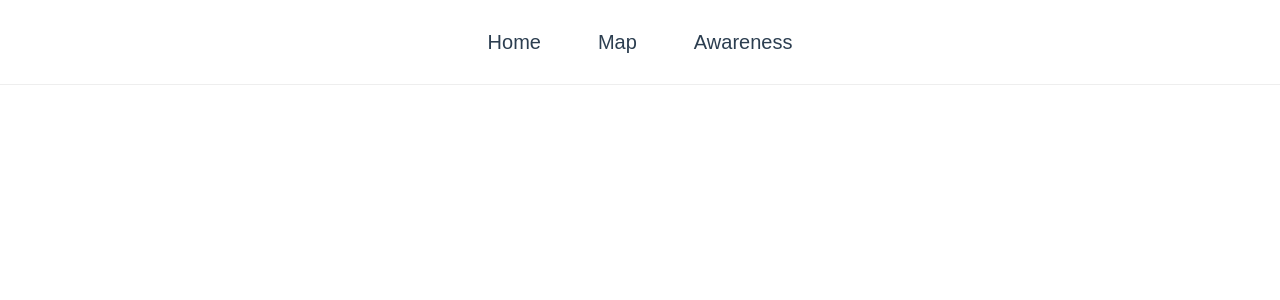
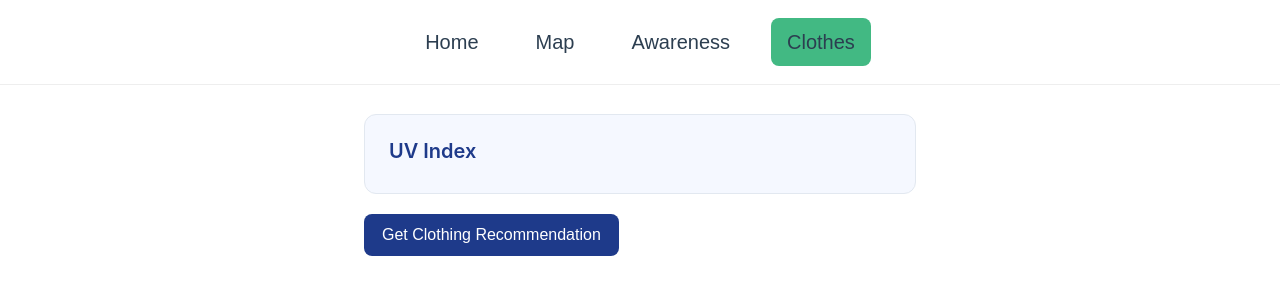
Before and after one commit to cpen0019/FIT5120_26S1_TA14, a Vue app: page /clothes in a window 1280 px wide. Before the commit this address had no page. Shown: the top 300 px of the page. Built offline with nearby package versions, Linux system fonts and the light colour scheme; no server answers.

Commit message:
file transfer to clean repo

```diff
--- a/package.json
+++ b/package.json
@@ -10,6 +10,7 @@
   },
   "dependencies": {
     "chart.js": "^4.5.1",
+    "ollama": "^0.6.3",
     "papaparse": "^5.5.3",
     "vue": "^3.5.29",
     "vue-chartjs": "^5.3.3",
--- a/src/App.vue
+++ b/src/App.vue
@@ -4,6 +4,7 @@
       <router-link to="/">Home</router-link>
       <router-link to="/map">Map</router-link>
       <router-link to="/awareness">Awareness</router-link>
+      <router-link to="/clothes">Clothes</router-link>
     </nav>
 
     <main class="content">
--- a/src/router/index.js
+++ b/src/router/index.js
@@ -2,11 +2,13 @@ import { createRouter, createWebHistory } from 'vue-router'
 import Home from '../views/Home.vue'
 import Map from '../views/Map.vue'
 import Awareness from '../views/Awareness.vue'
+import Clothes from '../views/Clothes.vue'
 
 const routes = [
   { path: '/', component: Home },
   { path: '/map', component: Map },
-  { path: '/awareness', component: Awareness}
+  { path: '/awareness', component: Awareness},
+  { path: '/clothes', component: Clothes}
 ]
 
 const router = createRouter({
--- /dev/null
+++ b/src/utils/shared.js
@@ -0,0 +1,74 @@
+import { ref } from "vue";
+
+export async function fetchWeather() {
+  const loading = ref(false);
+
+
+  const currentUv = ref(null);
+  const error = ref(null);
+  loading.value = true
+  error.value = ''
+  const position = await new Promise((resolve, reject) => {
+    navigator.geolocation.getCurrentPosition(resolve, reject);
+  });
+
+  const { latitude, longitude } = position.coords;
+
+
+  try {
+    const url =
+      `https://api.open-meteo.com/v1/forecast?latitude=${latitude}&longitude=${longitude}` +
+      `&current=uv_index` +
+      `&hourly=uv_index` +
+      `&daily=uv_index_max,temperature_2m_max,temperature_2m_min` +
+      `&timezone=auto`;
+
+    const response = await fetch(url);
+
+    if (!response.ok) {
+      throw new Error('Failed to fetch weather data.');
+    }
+
+    const data = await response.json();
+
+    currentUv.value = data.current?.uv_index ?? null;
+
+    return {currentUv};
+
+  } catch (err) {
+    error.value = err.message || 'Something went wrong.';
+  } finally {
+    loading.value = false;
+  }
+}
+
+
+export async function getWeatherData(apiKey) {
+
+  // Step 1: Get current geolocation
+  const position = await new Promise((resolve, reject) => {
+    navigator.geolocation.getCurrentPosition(resolve, reject);
+  });
+
+  const { latitude, longitude } = position.coords;
+
+  // Step 2: Fetch weather data from OpenWeather
+  const url = `https://api.openweathermap.org/data/2.5/weather?lat=${latitude}&lon=${longitude}&units=metric&appid=${apiKey}`;
+
+  const response = await fetch(url);
+  if (!response.ok) {
+    throw new Error("Failed to fetch weather data");
+  }
+
+  const data = await response.json();
+
+  console.log(data);
+
+  // Step 3: Extract required fields
+  return {
+    latitude,
+    longitude,
+    temperature: data.main.temp,
+    weatherDescription: data.weather[0].description
+  };
+}
--- /dev/null
+++ b/src/views/Clothes.vue
@@ -0,0 +1,144 @@
+<!-- <template>
+  <div>
+    <h2>UV Index: {{ UV.value }}</h2>
+    <button @click="getRecommendation">Get Clothing Recommendation</button>
+
+    <div v-if="loading">Loading...</div>
+    <div v-if="recommendation" v-html="recommendation"></div>
+  </div>
+</template> -->
+
+<template>
+  <div class="uv-dashboard">
+
+    <!-- Header Section -->
+    <section class="uv-header">
+      <h1 class="uv-title">UV Index</h1>
+      <p class="uv-value">{{ UV.value }}</p>
+    </section>
+
+    <!-- Action Button -->
+    <button class="uv-button" @click="getRecommendation">
+      Get Clothing Recommendation
+    </button>
+
+    <!-- Loading State -->
+    <div v-if="loading" class="uv-loading">
+      Loading...
+    </div>
+
+    <!-- Recommendation Card -->
+    <div v-if="recommendation" class="uv-card" v-html="recommendation"></div>
+
+  </div>
+</template>
+
+<style>
+.uv-dashboard {
+  max-width: 600px;
+  margin: 0 auto;
+  padding: 24px;
+  font-family: "Inter", sans-serif;
+  color: #1a1a1a;
+}
+
+.uv-header {
+  background: #f5f8ff;
+  padding: 20px 24px;
+  border-radius: 12px;
+  margin-bottom: 20px;
+  border: 1px solid #e2e8f0;
+}
+
+.uv-title {
+  font-size: 20px;
+  font-weight: 600;
+  margin: 0 0 6px 0;
+  color: #1e3a8a; /* deep blue */
+}
+
+.uv-value {
+  font-size: 32px;
+  font-weight: 700;
+  color: #ea580c; /* warm orange */
+}
+
+.uv-button {
+  background: #1e3a8a;
+  color: white;
+  padding: 12px 18px;
+  border: none;
+  border-radius: 8px;
+  font-size: 16px;
+  cursor: pointer;
+  margin-bottom: 20px;
+  transition: background 0.2s ease;
+}
+
+.uv-button:hover {
+  background: #334fb3;
+}
+
+.uv-loading {
+  font-size: 16px;
+  color: #475569;
+  margin-bottom: 16px;
+}
+
+.uv-card {
+  background: white;
+  padding: 20px 24px;
+  border-radius: 12px;
+  border: 1px solid #e2e8f0;
+  box-shadow: 0 2px 6px rgba(0,0,0,0.05);
+  line-height: 1.6;
+}
+
+</style>
+
+
+
+<script setup>
+import { ref } from "vue";
+import Ollama from 'ollama/browser';
+import { getWeatherData, fetchWeather } from "@/utils/shared.js";
+
+
+const recommendation = ref("");
+const loading = ref(false);
+
+const weather = ref(null);
+const UV = fetchWeather();
+
+console.log(UV.value);
+
+const API_KEY = "4545a1ea0b1a261b4ff0a01083f775ab";
+
+async function getRecommendation() {
+  loading.value = true;
+
+  weather.value = await getWeatherData(API_KEY);
+
+  // const res = await fetch("http://localhost:11434/api/generate", {
+  //   method: "POST",
+  //   headers: { "Content-Type": "application/json" },
+  //   body: JSON.stringify({
+  //     model: "gemma2",
+  //     prompt: `Clothes recommandation when the current location is (${weather.value.latitude}, ${weather.value.longitude}), the temperature of current location is ${weather.value.temperature} celsuis degree, UV index is ${UV.value} and the current weather is ${weather.value.weatherDescription} `,
+  //     stream: false
+  //   })
+  // });
+
+  const prompt = `Clothes recommandation when the current location is (${weather.value.latitude}, ${weather.value.longitude}), the temperature of current location is ${weather.value.temperature} celsuis degree, UV index is ${UV.value} and the current weather is ${weather.value.weatherDescription} `;
+  const response = await Ollama.chat({
+  model: "gemma2",
+  messages:
+    [{ "role": "user", "content": prompt }],
+  stream: false
+})
+
+  recommendation.value = response.message.content;
+
+  loading.value = false;
+}
+</script>
```
Also changed, not shown: 1 other file (tests, documents, lock files or other folders).
